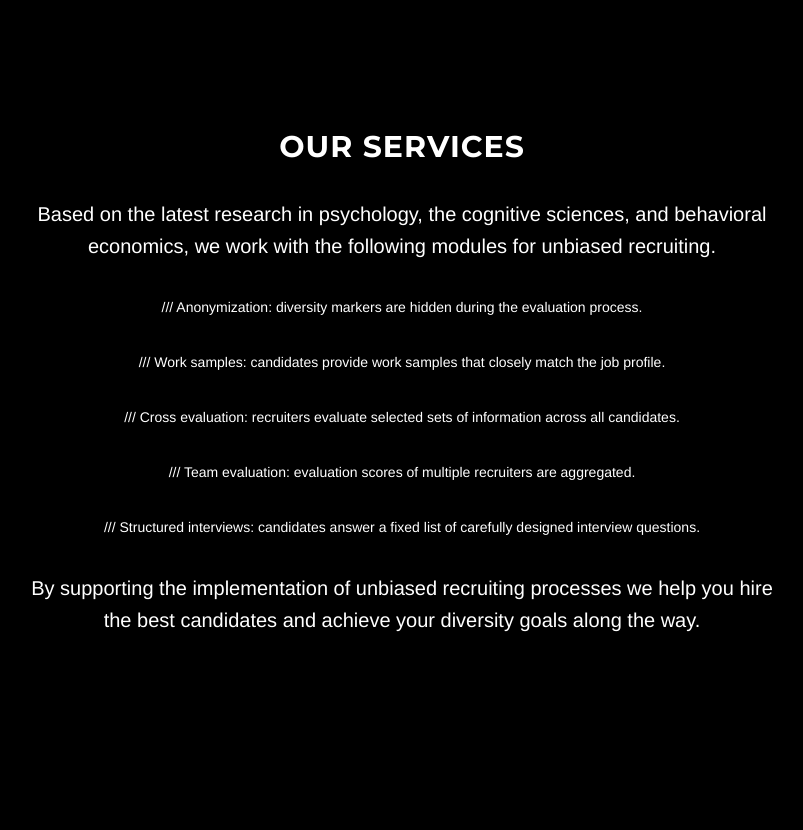
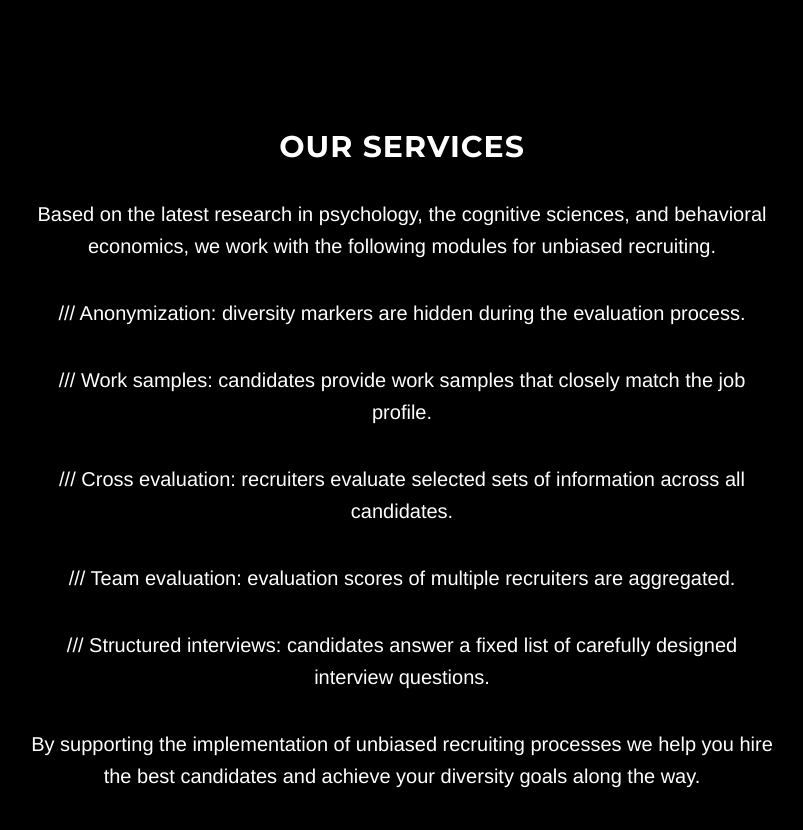
Before and after one commit to ch0pp3/ch0pp3.github.io, a website: page index.html in a window 1280 px wide. Shown: the part 1500-2330 px from the top of the page, without its empty margins (238-1041 px from the left). Drawn offline with nearby package versions, Linux system fonts and the light colour scheme; some packages are replaced by stand-ins of ours.

Commit message:
Update index.html
services schrift wieder groß

```diff
--- a/index.html
+++ b/index.html
@@ -102,11 +102,11 @@
             <div class="col-lg-8 col-lg-offset-2">
                 <h2>our services</h2>
                 <p>Based on the latest research in psychology, the cognitive sciences, and behavioral economics, we work with the following modules for unbiased recruiting.</p>
-                </p>/// Anonymization</b>: diversity markers are hidden during the evaluation process.</p>
-                </p>/// Work samples</b>: candidates provide work samples that closely match the job profile.</p>
-                </p>/// Cross evaluation</b>: recruiters evaluate selected sets of information across all candidates.</p>
-                </p>/// Team evaluation</b>: evaluation scores of multiple recruiters are aggregated.</p>
-                </p>/// Structured interviews</b>: candidates answer a fixed list of carefully designed interview questions.</p>
+                <p>/// Anonymization</b>: diversity markers are hidden during the evaluation process.</p>
+                <p>/// Work samples</b>: candidates provide work samples that closely match the job profile.</p>
+                <p>/// Cross evaluation</b>: recruiters evaluate selected sets of information across all candidates.</p>
+                <p>/// Team evaluation</b>: evaluation scores of multiple recruiters are aggregated.</p>
+                <p>/// Structured interviews</b>: candidates answer a fixed list of carefully designed interview questions.</p>
                 <p>By supporting the implementation of unbiased recruiting processes we help you hire the best candidates and achieve your diversity goals along the way.</p>
             </div>
         </div>
```
